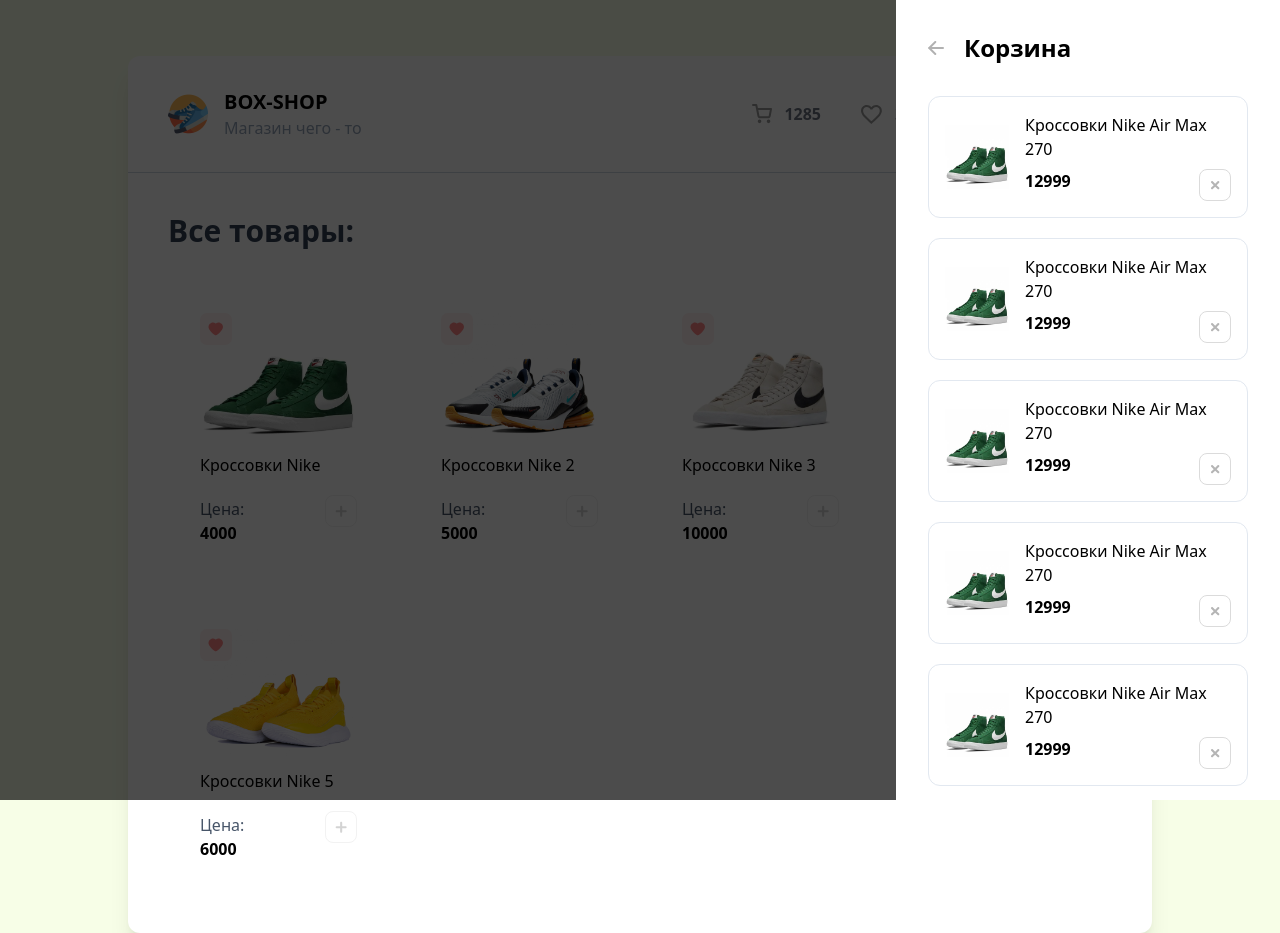
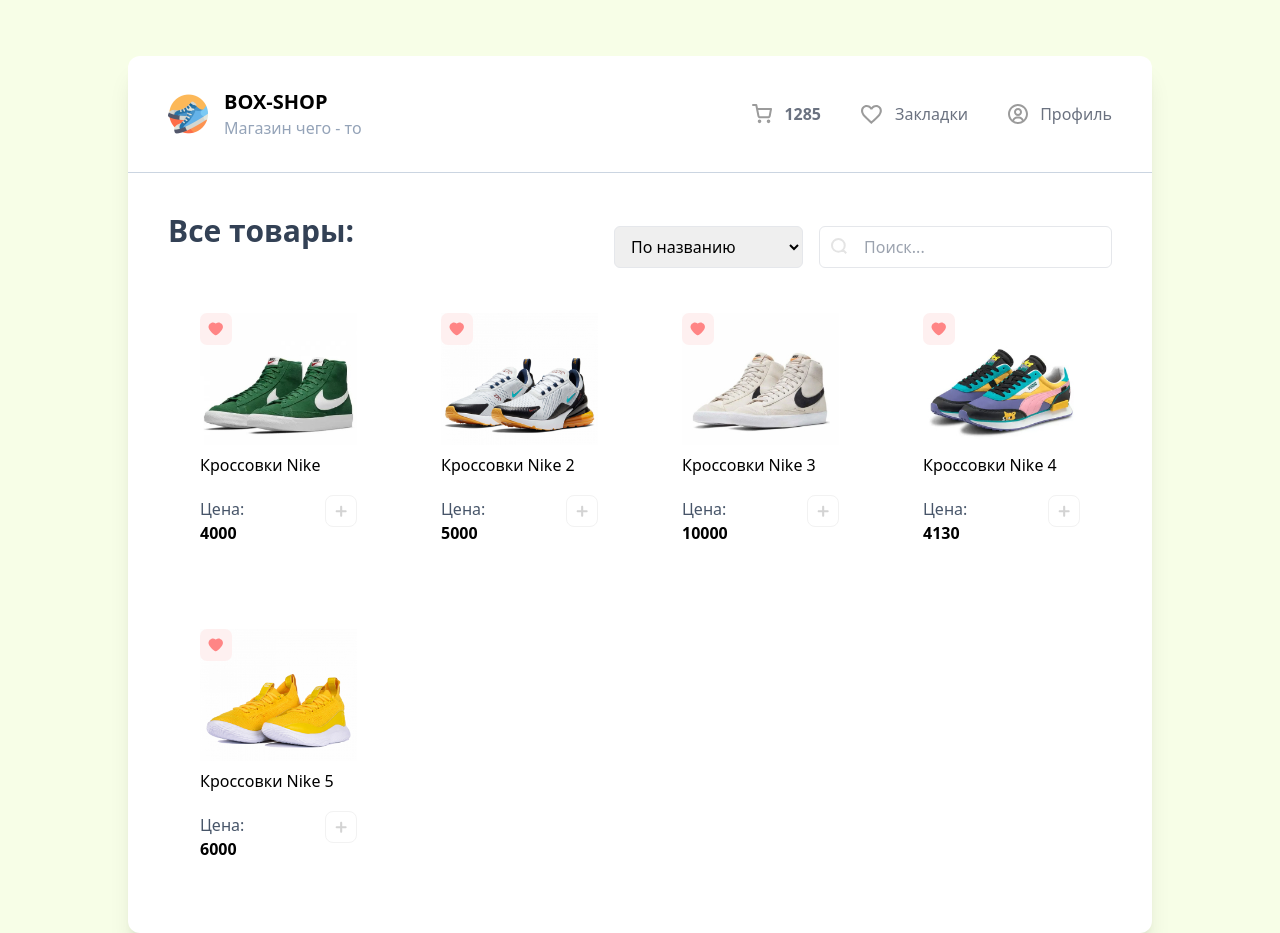
Before and after one commit to KellMinorniy/Box-shop, a Vue app: page / in a window 1280 px wide. Built offline with nearby package versions, Linux system fonts and the light colour scheme.

Commit message:
template sorted and filter

```diff
--- a/package.json
+++ b/package.json
@@ -19,7 +19,6 @@
     "@vitejs/plugin-vue-jsx": "^3.1.0",
     "@vue/eslint-config-prettier": "^8.0.0",
     "autoprefixer": "^10.4.16",
-    "eslint-plugin-vue": "^9.17.0",
     "postcss": "^8.4.32",
     "prettier": "^3.0.3",
     "tailwindcss": "^3.3.6",
--- a/src/App.vue
+++ b/src/App.vue
@@ -7,11 +7,28 @@
 
 <template>
   <div class="bg-white w-4/5 m-auto rounded-xl shadow-xl mt-14">
-    <Drawer />
+    <!-- <Drawer /> -->
     <HeaderShop />
 
     <div class="p-10">
-      <h2 class="text-3xl font-bold text-slate-700 mb-8">Все товары:</h2>
+      <div class="flex justify-between items-center">
+        <h2 class="text-3xl font-bold text-slate-700 mb-8">Все товары:</h2>
+
+        <div class="flex gap-4">
+          <select name="" id="" class="py-2 px-3 border rounded-md outline-none">
+            <option value="">По названию</option>
+            <option value="">Сначала дешевые</option>
+            <option value="">Сначала дорогие</option>
+            <option value="">Все</option>
+          </select>
+
+          <div class="relative">
+            <img src="/search.svg" alt="" class="absolute left-3 top-3">
+            <input type="text" placeholder="Поиск..." class="border rounded-md py-2 pl-11 pr-4 outline-none focus:border-gray-400">
+          </div>
+        </div>
+        </div>
+
 
       <CardList />
     </div>
--- a/src/components/CartListItem.vue
+++ b/src/components/CartListItem.vue
@@ -1,13 +1,11 @@
 <script setup>
-import CartItem from './CartItem.vue';
+import CartItem from './CartItem.vue'
 </script>
 
 <template>
-    <div class="flex flex-col gap-5">
-        <CartItem />
-        <CartItem />
-        <CartItem />
-        <CartItem />
-        <CartItem />
-    </div>
+  <div class="flex flex-col flex-1 gap-4 justify-between">
+    <CartItem />
+    <CartItem />
+    <CartItem />
+  </div>
 </template>
--- a/src/components/DrawerShop.vue
+++ b/src/components/DrawerShop.vue
@@ -1,13 +1,32 @@
 <script setup>
-import DrawerHead from './DrawerHead.vue';
-import CartListItem from './CartListItem.vue';
+import DrawerHead from './DrawerHead.vue'
+import CartListItem from './CartListItem.vue'
 </script>
 
 <template>
   <div class="fixed top-0 left-0 h-full w-full bg-black z-10 opacity-70"></div>
   <div class="bg-white w-96 h-full fixed right-0 top-0 z-20 p-8">
     <DrawerHead />
+    <CartListItem />
 
-    <CartListItem />
+    <div class="flex flex-col gap-4 mt-7">
+      <div class="flex gap-2">
+        <span>Итого:</span>
+        <div class="flex-1 border-b border-dashed"></div>
+        <b>12999 р</b>
+      </div>
+
+      <div class="flex gap-2">
+        <span>Налог 5%:</span>
+        <div class="flex-1 border-b border-dashed"></div>
+        <b>900 р</b>
+      </div>
+
+      <button
+        class="bg-lime-500 m-full rounded-xl py-3 text-white hover:bg-lime-600 transition active:bg-lime-700 disabled:bg-slate-300 cursor-pointer mt-4"
+      >
+        Оформить заказ
+      </button>
+    </div>
   </div>
 </template>
```
Also changed, not shown: src/components/DrawerHead.vue (indentation only), 1 other file (tests, documents, lock files or other folders).
